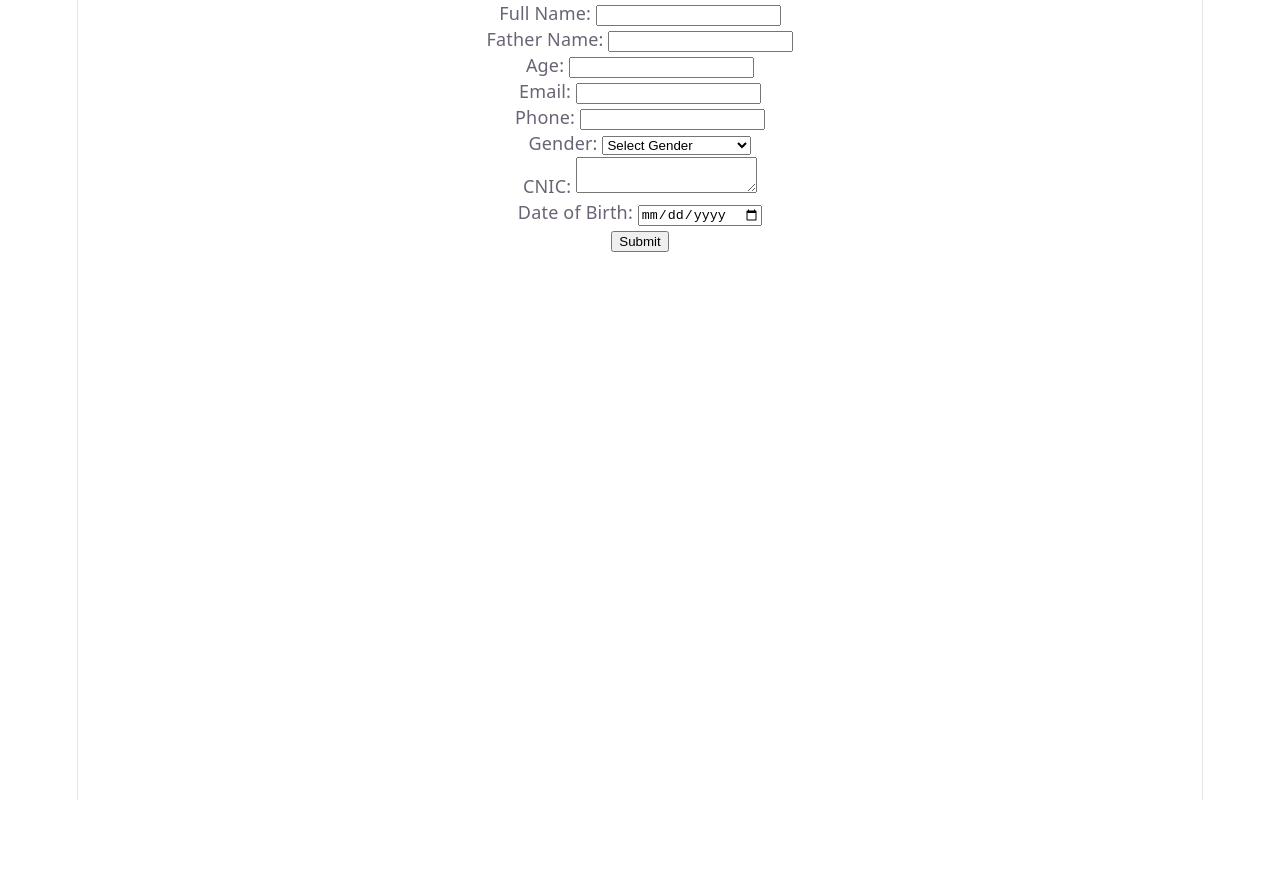
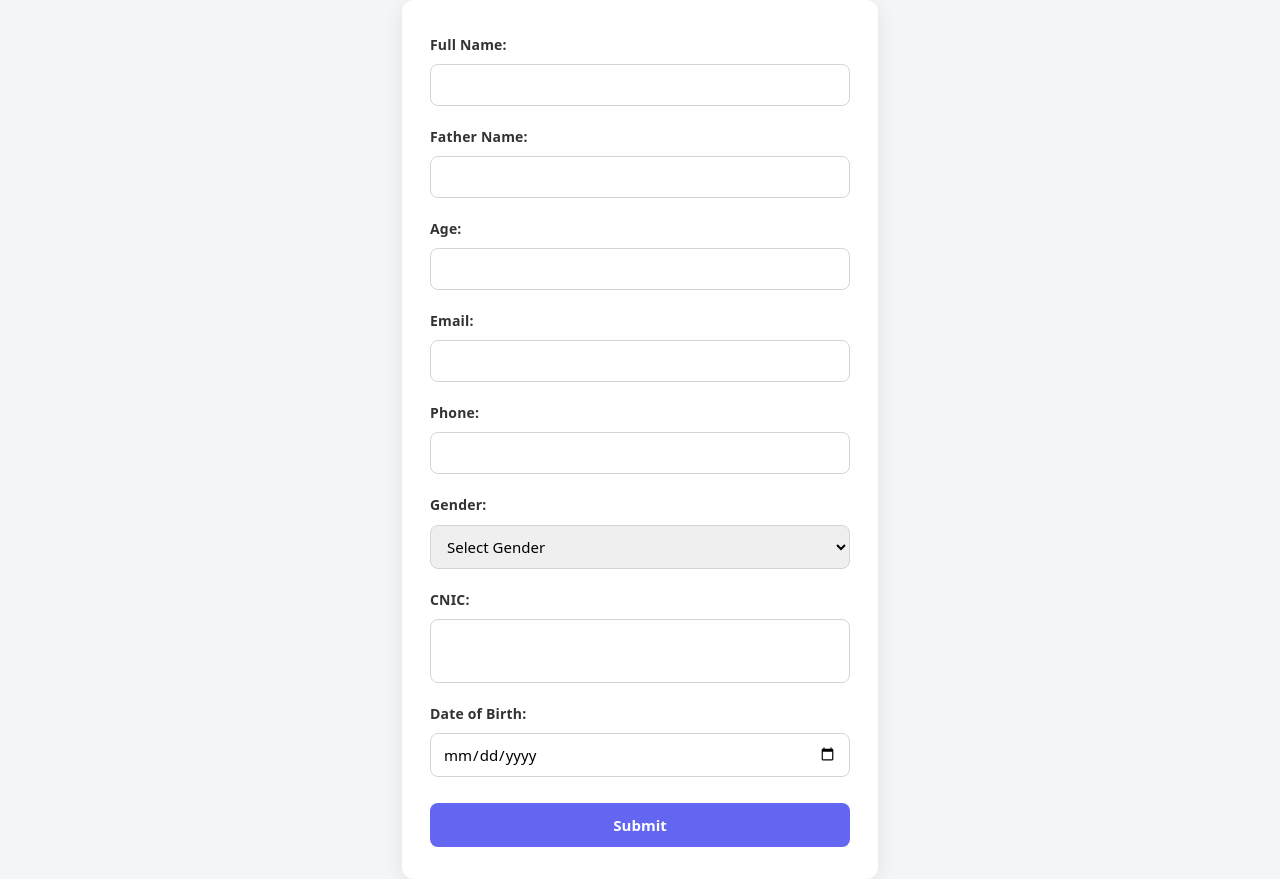
Before and after one commit to Tahir-Dars/SapphireCS_Tasks, a React (Vite) app in the folder Task002_ForminReact/corefiles/: page / in a window 1280 px wide. Before the commit the page ends 800 px from the top, so only its background shows below. Built offline with nearby package versions, Linux system fonts and the light colour scheme.

Commit message:
Made the form a little pleasing to look

```diff
--- a/Task002_ForminReact/corefiles/src/App.css
+++ b/Task002_ForminReact/corefiles/src/App.css
@@ -22,6 +22,276 @@
 }
 .errormsg{
   color: rgb(255, 0, 0);
+}
+.counter {
+  font-size: 16px;
+  padding: 5px 10px;
+  border-radius: 5px;
+  color: var(--accent);
+  background: var(--accent-bg);
+  border: 2px solid transparent;
+  transition: border-color 0.3s;
+  margin-bottom: 24px;
+
+  &:hover {
+    border-color: var(--accent-border);
+  }
+  &:focus-visible {
+    outline: 2px solid var(--accent);
+    outline-offset: 2px;
+  }
+}
+
+.hero {
+  position: relative;
+
+  .base,
+  .framework,
+  .vite {
+    inset-inline: 0;
+    margin: 0 auto;
+  }
+
+  .base {
+    width: 170px;
+    position: relative;
+    z-index: 0;
+  }
+
+  .framework,
+  .vite {
+    position: absolute;
+  }
+
+  .framework {
+    z-index: 1;
+    top: 34px;
+    height: 28px;
+    transform: perspective(2000px) rotateZ(300deg) rotateX(44deg) rotateY(39deg)
+      scale(1.4);
+  }
+
+  .vite {
+    z-index: 0;
+    top: 107px;
+    height: 26px;
+    width: auto;
+    transform: perspective(2000px) rotateZ(300deg) rotateX(40deg) rotateY(39deg)
+      scale(0.8);
+  }
+}
+
+#center {
+  display: flex;
+  flex-direction: column;
+  gap: 25px;
+  place-content: center;
+  place-items: center;
+  flex-grow: 1;
+
+  @media (max-width: 1024px) {
+    padding: 32px 20px 24px;
+    gap: 18px;
+  }
+}
+
+#next-steps {
+  display: flex;
+  border-top: 1px solid var(--border);
+  text-align: left;
+
+  & > div {
+    flex: 1 1 0;
+    padding: 32px;
+    @media (max-width: 1024px) {
+      padding: 24px 20px;
+    }
+  }
+
+  .icon {
+    margin-bottom: 16px;
+    width: 22px;
+    height: 22px;
+  }
+
+  @media (max-width: 1024px) {
+    flex-direction: column;
+    text-align: center;
+  }
+}
+
+#docs {
+  border-right: 1px solid var(--border);
+
+  @media (max-width: 1024px) {
+    border-right: none;
+    border-bottom: 1px solid var(--border);
+  }
+}
+
+#next-steps ul {
+  list-style: none;
+  padding: 0;
+  display: flex;
+  gap: 8px;
+  margin: 32px 0 0;
+
+  .logo {
+    height: 18px;
+  }
+
+  a {
+    color: var(--text-h);
+    font-size: 16px;
+    border-radius: 6px;
+    background: var(--social-bg);
+    display: flex;
+    padding: 6px 12px;
+    align-items: center;
+    gap: 8px;
+    text-decoration: none;
+    transition: box-shadow 0.3s;
+
+    &:hover {
+      box-shadow: var(--shadow);
+    }
+    .button-icon {
+      height: 18px;
+      width: 18px;
+    }
+  }
+
+  @media (max-width: 1024px) {
+    margin-top: 20px;
+    flex-wrap: wrap;
+    justify-content: center;
+
+    li {
+      flex: 1 1 calc(50% - 8px);
+    }
+
+    a {
+      width: 100%;
+      justify-content: center;
+      box-sizing: border-box;
+    }
+  }
+}
+
+#spacer {
+  height: 88px;
+  border-top: 1px solid var(--border);
+  @media (max-width: 1024px) {
+    height: 48px;
+  }
+}
+
+.ticks {
+  position: relative;
+  width: 100%;
+
+  &::before,
+  &::after {
+    content: '';
+    position: absolute;
+    top: -4.5px;
+    border: 5px solid transparent;
+  }
+
+  &::before {
+    left: 0;
+    border-left-color: var(--border);
+  }
+  &::after {
+    right: 0;
+    border-right-color: var(--border);
+  }
+}
+
+/* ---- Form styling ---- */
+
+body {
+  margin: 0;
+  min-height: 100vh;
+  display: flex;
+  justify-content: center;
+  align-items: center;
+  background: #f4f5f7;
+  font-family: system-ui, -apple-system, "Segoe UI", Roboto, sans-serif;
+}
+
+form {
+  background: #ffffff;
+  width: 100%;
+  max-width: 420px;
+  padding: 32px 28px;
+  border-radius: 12px;
+  box-shadow: 0 4px 20px rgba(0, 0, 0, 0.08);
+  display: flex;
+  flex-direction: column;
+  gap: 18px;
+}
+
+form > div {
+  display: flex;
+  flex-direction: column;
+  gap: 6px;
+}
+
+form label {
+  font-size: 14px;
+  font-weight: 600;
+  color: #333;
+}
+
+form input,
+form select,
+form textarea {
+  font-size: 15px;
+  padding: 10px 12px;
+  border: 1px solid #d1d5db;
+  border-radius: 8px;
+  outline: none;
+  transition: border-color 0.2s, box-shadow 0.2s;
+  font-family: inherit;
+  resize: none;
+}
+
+form input:focus,
+form select:focus,
+form textarea:focus {
+  border-color: #6366f1;
+  box-shadow: 0 0 0 3px rgba(99, 102, 241, 0.15);
+}
+
+form textarea {
+  min-height: 42px;
+}
+
+.erroratinput {
+  border-color: rgb(220, 38, 38) !important;
+}
+
+.errormsg {
+  color: rgb(220, 38, 38);
+  font-size: 12.5px;
+  margin: 0;
+}
+
+form input[type="submit"] {
+  margin-top: 8px;
+  background: #6366f1;
+  color: #fff;
+  font-weight: 600;
+  border: none;
+  padding: 12px;
+  border-radius: 8px;
+  cursor: pointer;
+  transition: background 0.2s;
+}
+
+form input[type="submit"]:hover {
+  background: #4f46e5;
 }
 .hero {
   position: relative;
--- a/Task002_ForminReact/corefiles/src/index.css
+++ b/Task002_ForminReact/corefiles/src/index.css
@@ -52,17 +52,18 @@
 
 body {
   margin: 0;
+  min-height: 100vh;
+  display: flex;
+  justify-content: center;
+  align-items: center;
 }
 
 #root {
-  width: 1126px;
-  max-width: 100%;
-  margin: 0 auto;
-  text-align: center;
-  border-inline: 1px solid var(--border);
+  width: 100%;
+  display: flex;
+  justify-content: center;
+  align-items: center;
   min-height: 100svh;
-  display: flex;
-  flex-direction: column;
   box-sizing: border-box;
 }
 
```
